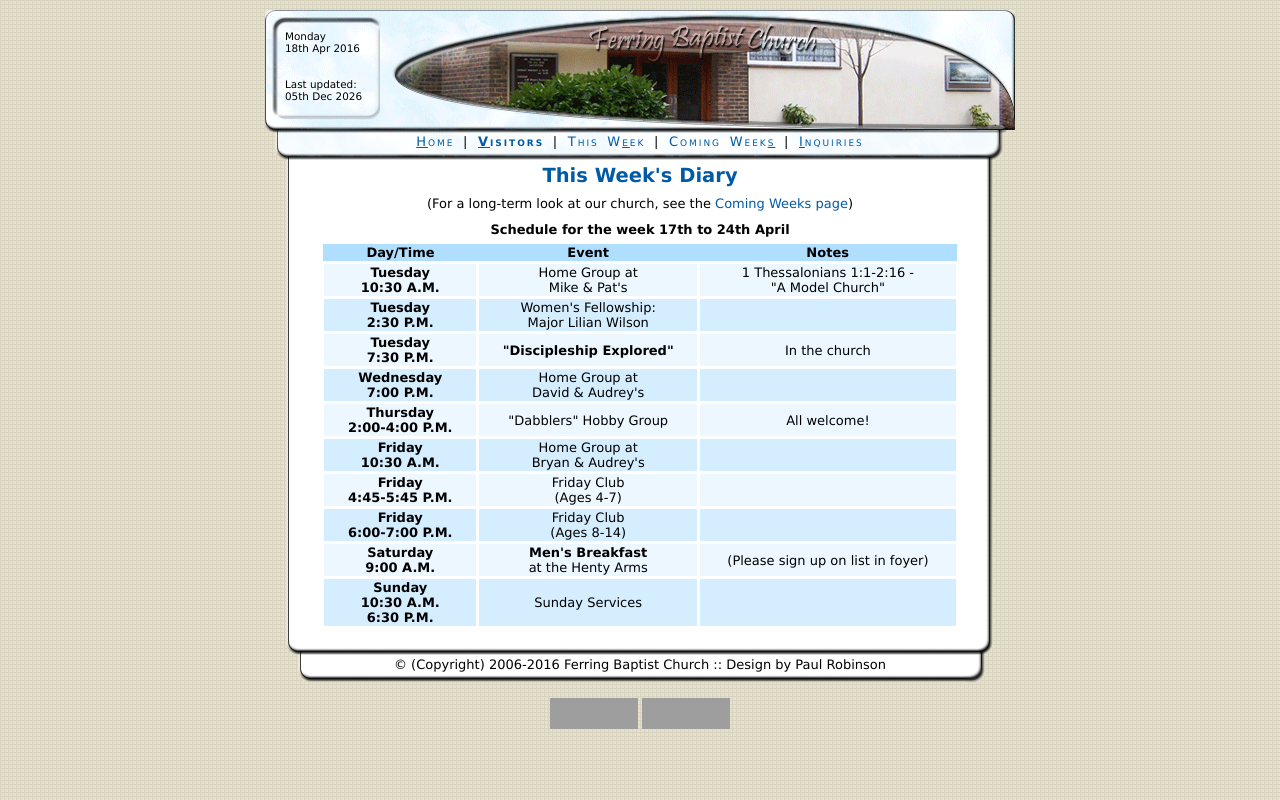
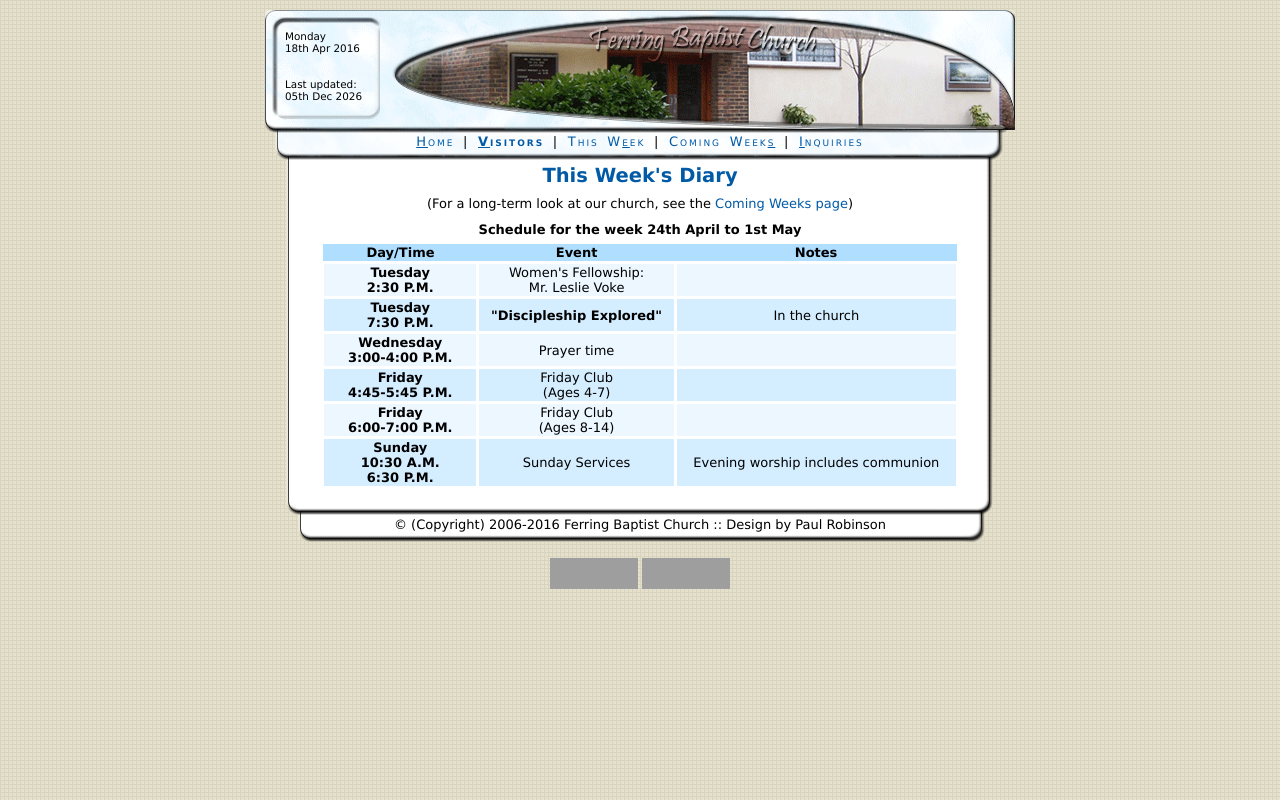
Before and after one commit to paulrr88/church, a PHP site: page /church/diary.php in a window 1280 px wide. Run offline with PHP 8.4, Linux system fonts and the light colour scheme; grey boxes are pictures that could not be loaded.

Commit message:
Home page changed & diary update
Removed news post that I make about updating diary, and fixed Holiday
Club post, removed date, decided news posts about little stuff
unnecessary

```diff
--- a/diary.php
+++ b/diary.php
@@ -6,7 +6,7 @@
 
 				<p class="centre">(For a long-term look at our church, see the <a href="upcoming.php">Coming Weeks page</a>)</p>
 
-				<p class="centre"><strong>Schedule for the week 17th to 24th April</strong></p>
+				<p class="centre"><strong>Schedule for the week 24th April to 1st May</strong></p>
 
 				<table class="styled" summary="Schedule for events in the coming week(s)">
 					<thead>
@@ -18,54 +18,34 @@
 					</thead>
 					<tbody>
 						<tr class="odd">
-							<th scope="row">Tuesday<br /> 10:30 A.M.</th>
-							<td>Home Group at<br />Mike &amp; Pat's</td>
-							<td>1 Thessalonians 1:1-2:16 - <br />"A Model Church"</td>
-						</tr>
-            <tr>
 							<th scope="row">Tuesday<br />2:30 P.M.</th>
-							<td>Women's Fellowship:<br />Major Lilian Wilson</td>
+							<td>Women's Fellowship:<br />Mr. Leslie Voke</td>
 							<td></td>
 						</tr>
-						<!--temp--><tr class="odd">
+						<!--temp--><tr>
 							<th scope="row">Tuesday<br />7:30 P.M.</th>
 							<td><strong>"Discipleship Explored"</strong></td>
 							<td>In the church</td>
 						</tr>
-						<tr>
-							<th scope="row">Wednesday<br />7:00 P.M.</th>
-							<td>Home Group at<br />David &amp; Audrey's</td>
+						<tr class="odd">
+							<th scope="row">Wednesday<br />3:00-4:00 P.M.</th>
+							<td>Prayer time</td>
 							<td></td>
 						</tr>
-						<tr class="odd">
-							<th scope="row">Thursday<br />2:00-4:00 P.M.</th>
-							<td>"Dabblers" Hobby Group</td>
-							<td>All welcome!</td>
-						</tr>
 						<tr>
-							<th scope="row">Friday<br />10:30 A.M.</th>
-							<td>Home Group at<br />Bryan &amp; Audrey's</td>
-							<td></td>
-						</tr>
-						<tr class="odd">
 							<th scope="row">Friday<br />4:45-5:45 P.M.</th>
 							<td>Friday Club<br />(Ages 4-7)</td>
 							<td></td>
 						</tr>
-						<tr>
+						<tr class="odd">
 							<th scope="row">Friday<br />6:00-7:00 P.M.</th>
 							<td>Friday Club<br />(Ages 8-14)</td>
 							<td></td>
 						</tr>
-						<tr class="odd">
-							<th scope="row">Saturday<br /> 9:00 A.M.</th>
-							<td><strong>Men's Breakfast</strong><br />at the Henty Arms</td>
-							<td>(Please sign up on list in foyer)</td>
-						</tr>
 						<tr>
 							<th scope="row">Sunday<br />10:30 A.M.<br />6:30 P.M.</th>
 							<td>Sunday Services</td>
-							<td></td>
+							<td>Evening worship includes communion</td>
 						</tr>
 					</tbody>
 				</table>
```
Also changed, not shown: index.php (+2 -14 lines).
